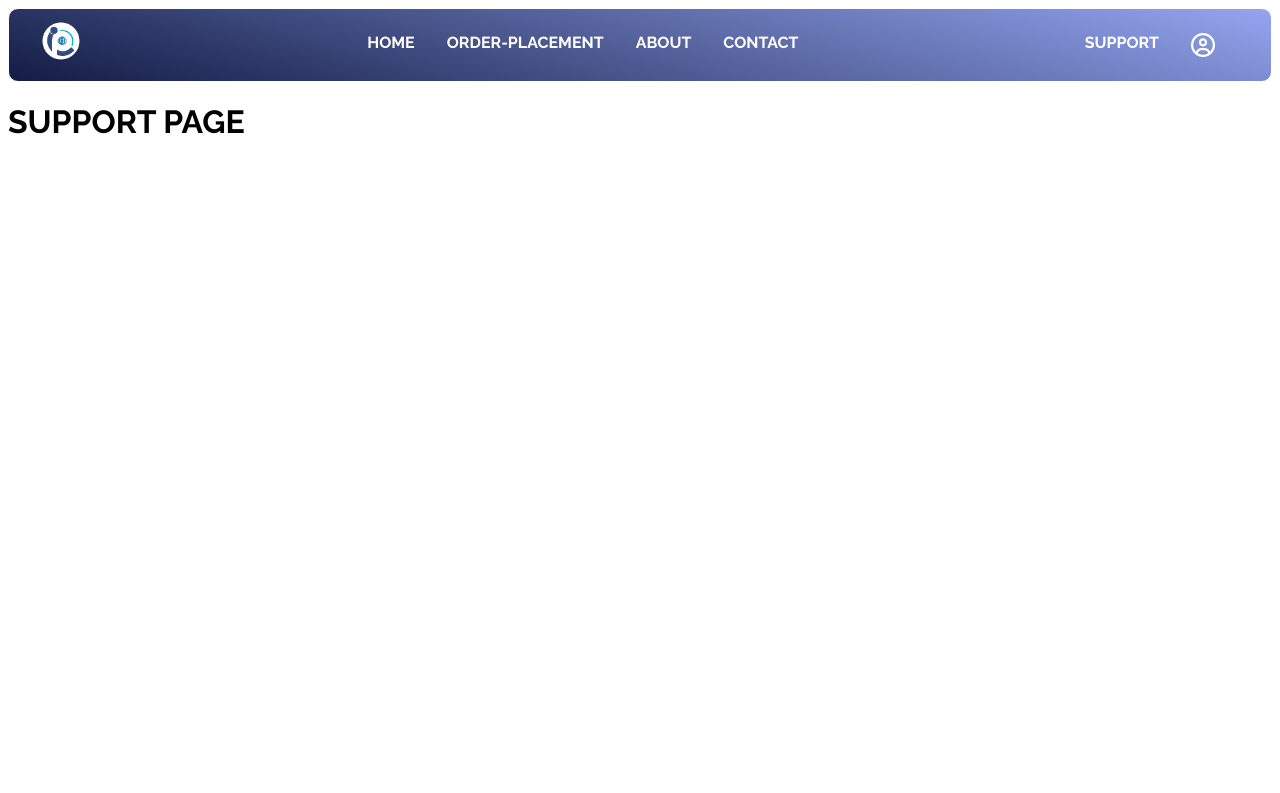
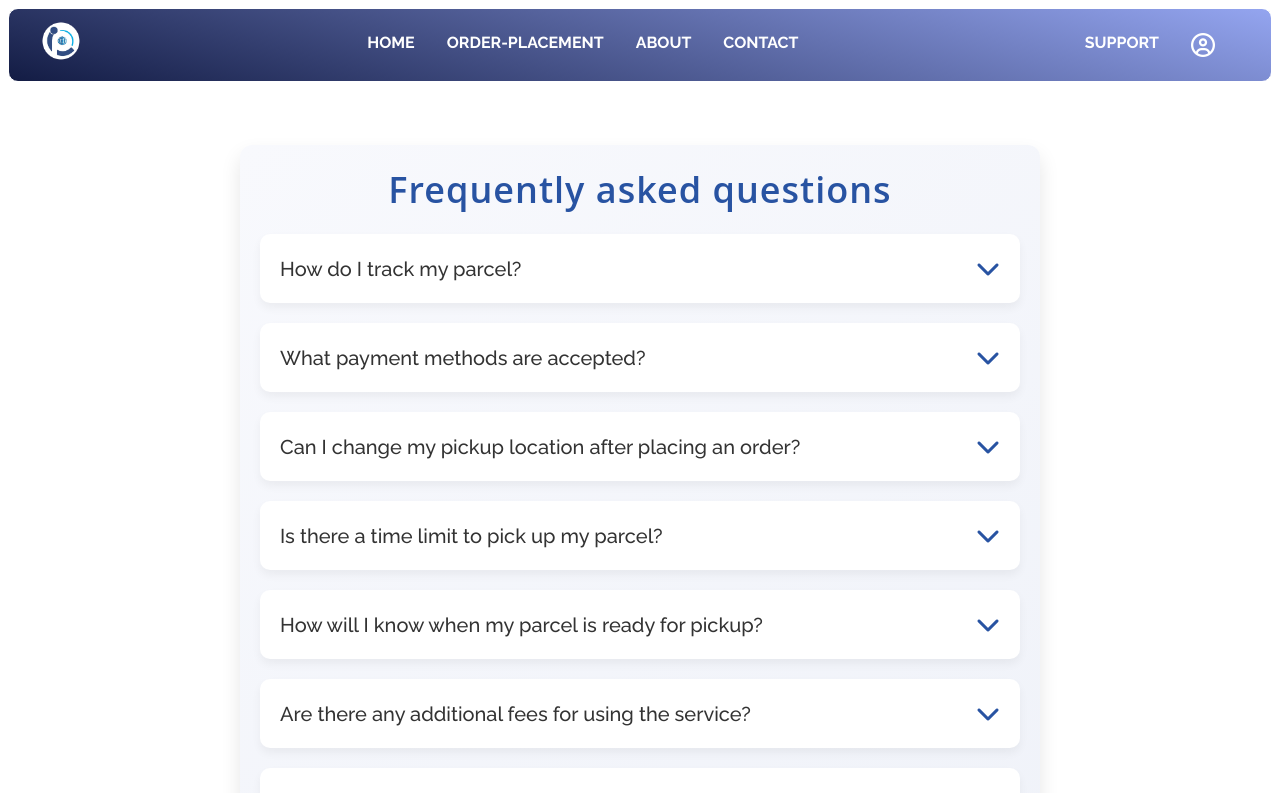
Before and after one commit to Manish9322/PickupAndParcel, a React (Vite) app: page /support in a window 1280 px wide. Shown: the top 793 px of the page. Built offline with nearby package versions, Linux system fonts and the light colour scheme.

Commit message:
Update support.jsx

```diff
--- a/src/Pages/Support/support.jsx
+++ b/src/Pages/Support/support.jsx
@@ -1,8 +1,9 @@
 import React from "react";
+import Faq from '../Faq/Faq'
 
 const support = () => {
   return <>
-  <h1>SUPPORT PAGE</h1>
+  <Faq/>
   </>;
 };
 
```
